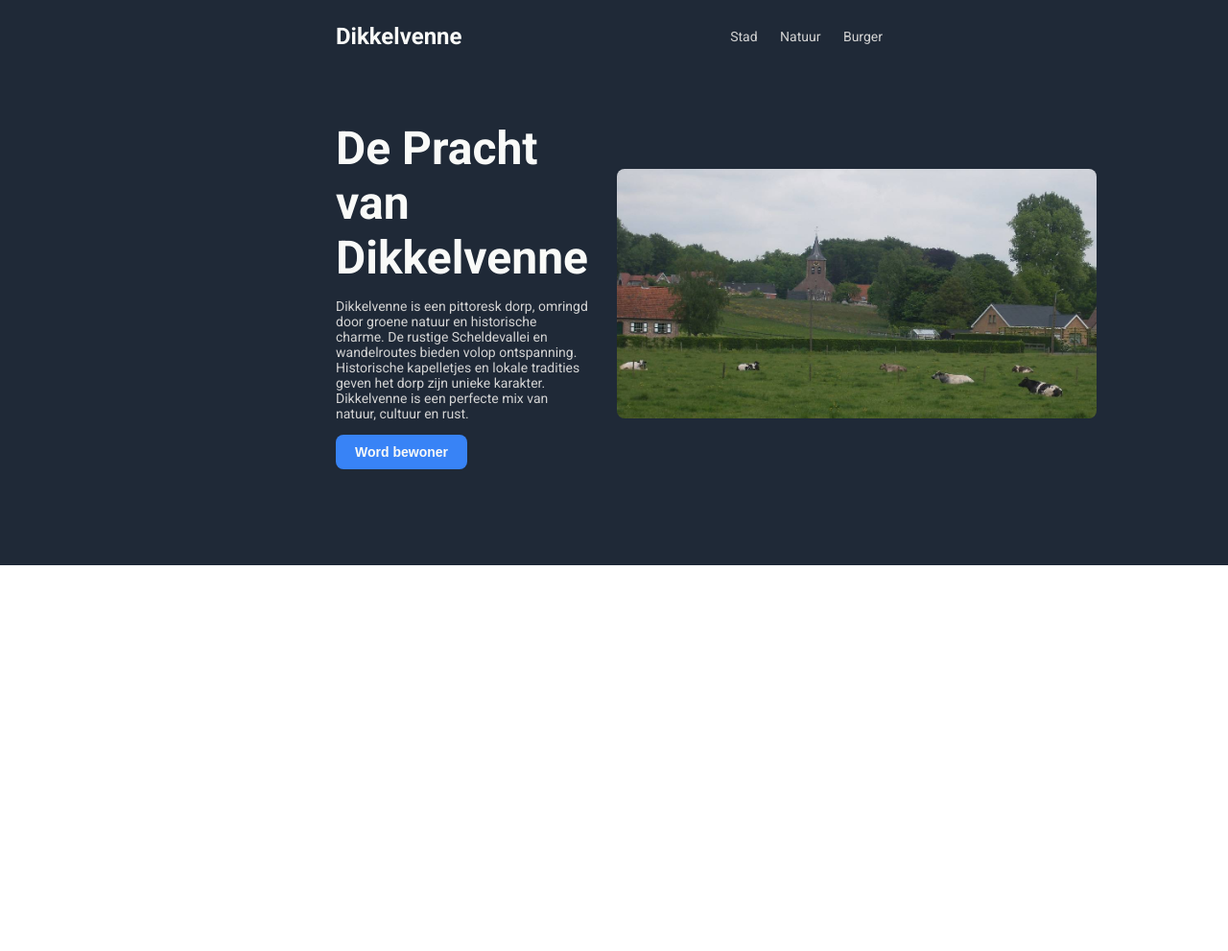
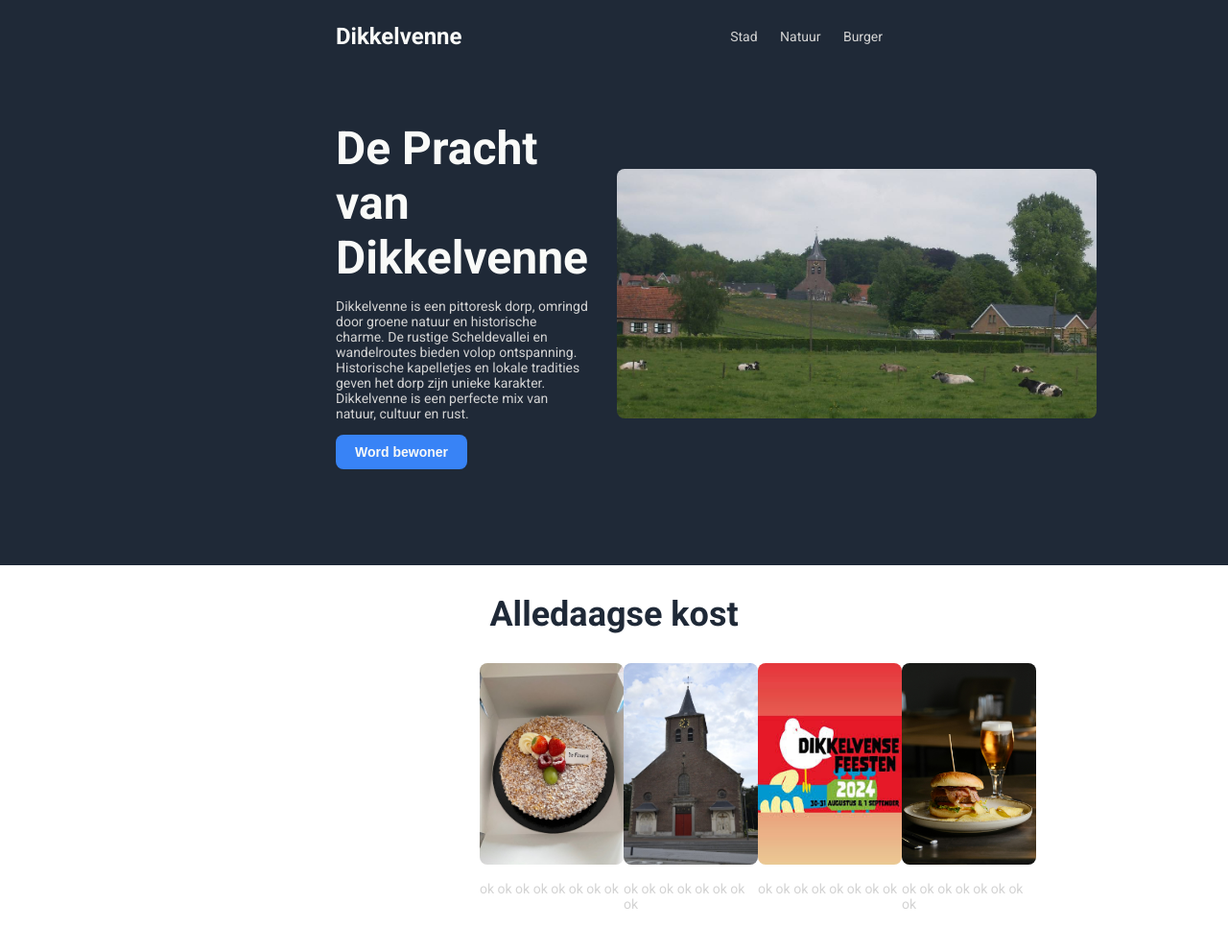
Before and after one commit to casualnoot/landing-page, a plain HTML site: page index.html in a window 1280 px wide. Shown: the whole page at 96% size. Before the commit the page ends 800 px from the top, so only its background shows below. Drawn offline with Linux system fonts and the light colour scheme.

Commit message:
section 2 of webpage almost finished

```diff
--- a/index.html
+++ b/index.html
@@ -26,9 +26,30 @@
                 </a>
             </div>
             <div class="head-img">
-                <img src="img/Dikkelvenne1.jpg">
+                <img src="img/Dikkelvenne1.jpg" style ="max-width: 500px; height: auto">
             </div>
-
+        </div>
+        <h2>
+            Alledaagse kost
+        </h2>
+        <div class="image-box">
+            <div class="image-text">
+                <img src="img/2023-12-14.jpg" >
+                <p>ok ok ok ok ok ok ok ok</p>
+            </div>
+            <div class="image-text">
+                <img src="img/kerk-dikkelvenne-1.jpg" >
+                <p>ok ok ok ok ok ok ok ok</p>
+            </div>
+            <div class="image-text">
+                <img src="img/feesten.jpg" >
+                <p>ok ok ok ok ok ok ok ok</p>
+            </div>
+            <div class="image-text">
+                <img src="img/pexels-jose-prada-1063299555-20522415.jpg" >
+                <p>ok ok ok ok ok ok ok ok</p>
+            </div>
+        </div>
     </div>
 
 </body>
--- a/styles.css
+++ b/styles.css
@@ -32,8 +32,8 @@ a{
 
 }
 img{
-    max-width: 500px;
-    height: auto;
+    max-width: 150px;
+    height: 70%;
     border-radius: 8px;
 }
 .section-1{
@@ -73,3 +73,22 @@ button{
     font-size: 14px;
     margin: 0;
 }
+
+h2{
+    display: flex;
+    justify-content: center;
+    align-items: center;
+    font-size: 36px;
+    color: #1F2937;
+}
+
+.image-box{
+    display: flex;
+    padding: 0 500px;
+    justify-content: space-evenly;
+}
+.image-text{
+    display: block;
+    width: 150px;
+    height: 300px;
+}
```
Also changed, not shown: img/2023-12-14.jpg (added), img/feesten.jpg (added), img/kerk-dikkelvenne-1.jpg (added), img/pexels-jose-prada-1063299555-20522415.jpg (added).
